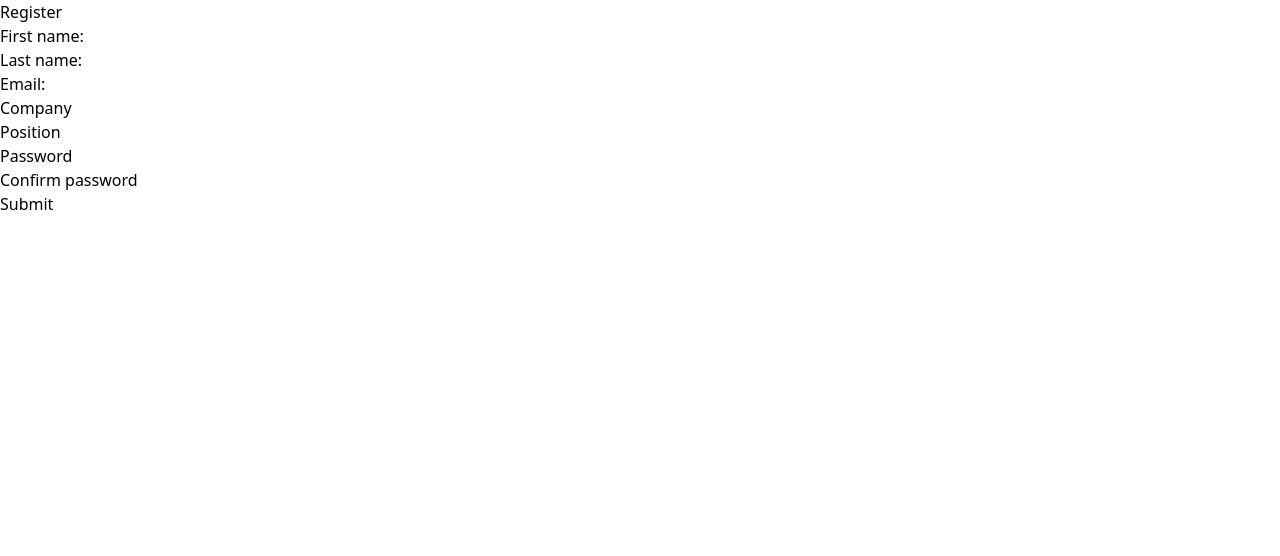
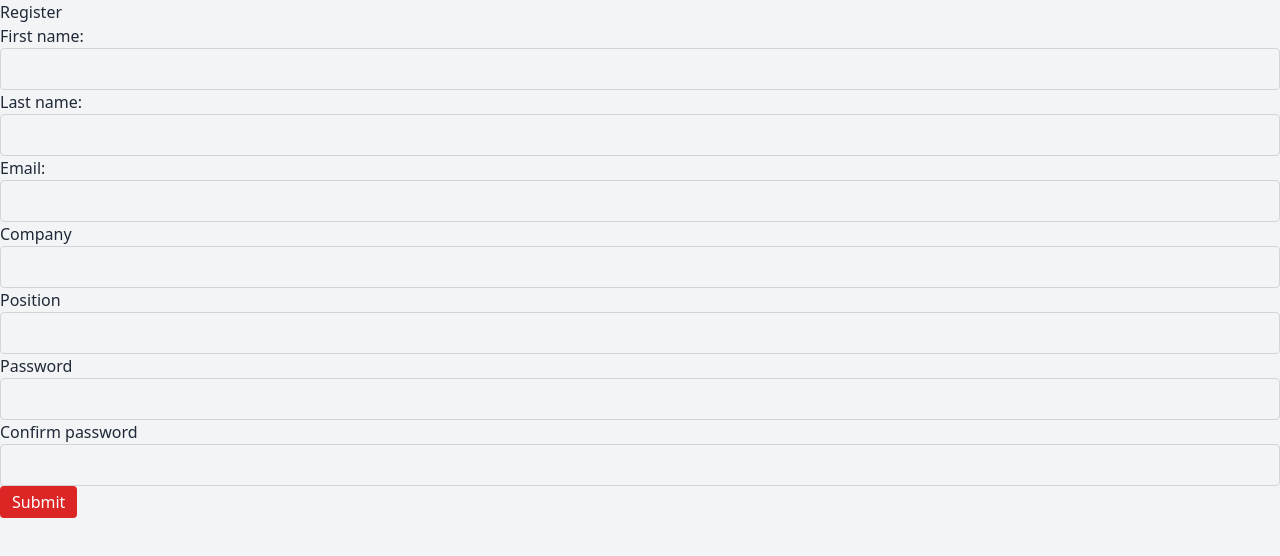
Before and after one commit to lifeanddoodles/issue-tracking, a React (Vite) app in the folder frontend/: page /register in a window 1280 px wide. Shown: the top 556 px of the page. Built offline with nearby package versions, Linux system fonts and the light colour scheme.

Commit message:
Add minor styles to form elements

```diff
--- a/frontend/index.html
+++ b/frontend/index.html
@@ -7,7 +7,10 @@
     <title>Issue Tracking</title>
   </head>
   <body>
-    <div id="root"></div>
+    <div
+      id="root"
+      class="text-neutral-800 dark:text-neutral-300 bg-neutral-100 dark:bg-neutral-950 body-font flex flex-col items-stretch min-h-screen"
+    ></div>
     <script type="module" src="/src/main.tsx"></script>
   </body>
 </html>
--- a/frontend/package.json
+++ b/frontend/package.json
@@ -16,6 +16,7 @@
     "react-router-dom": "^6.15.0"
   },
   "devDependencies": {
+    "@tailwindcss/forms": "^0.5.6",
     "@testing-library/jest-dom": "^6.1.2",
     "@testing-library/react": "^14.0.0",
     "@testing-library/user-event": "^14.4.3",
--- /dev/null
+++ b/frontend/src/components/Button/index.tsx
@@ -0,0 +1,21 @@
+const Button = ({
+  label,
+  onClick,
+  type = "button",
+}: {
+  label: string;
+  onClick?: () => void;
+  type?: "button" | "submit" | "reset";
+}) => {
+  return (
+    <button
+      type={type}
+      onClick={onClick}
+      className="text-white bg-accent hover:bg-accent-dark md:mr-auto inline-flex items-center border-0 py-1 px-3 rounded text-base mt-4 md:mt-0"
+    >
+      {label}
+    </button>
+  );
+};
+
+export default Button;
--- a/frontend/src/components/Comment/index.tsx
+++ b/frontend/src/components/Comment/index.tsx
@@ -10,6 +10,8 @@ import {
   getDeleteCommentOptions,
   getUpdateCommentOptions,
 } from "../../routes";
+import Button from "../Button";
+import Input from "../Input";
 
 interface ICommentProps {
   comment: ICommentPopulatedDocument;
@@ -79,7 +81,8 @@ const Comment = ({ comment }: ICommentProps) => {
         <div className="comment__message">
           {!loading && !toggleEdit && <p>{message}</p>}
           {toggleEdit && (
-            <input
+            <Input
+              id="comment__message--input"
               type="text"
               value={message}
               onChange={(e) => setMessage(e.target.value)}
@@ -87,8 +90,11 @@ const Comment = ({ comment }: ICommentProps) => {
           )}
         </div>
         <footer className="comment__footer comment__footer--actions">
-          <button onClick={() => handleUpdateComment(commentId)}>Edit</button>
-          <button onClick={() => handleDeleteComment(commentId)}>Delete</button>
+          <Button label="Edit" onClick={() => handleUpdateComment(commentId)} />
+          <Button
+            label="Delete"
+            onClick={() => handleDeleteComment(commentId)}
+          />
         </footer>
       </div>
     </li>
--- a/frontend/src/components/Input/index.tsx
+++ b/frontend/src/components/Input/index.tsx
@@ -1,13 +1,16 @@
+import { useState } from "react";
 import useValidation from "../../hooks/useValidation";
 
 interface IBaseInputProps {
   label?: string;
   id: string;
   type?: string;
-  value: string;
-  onChange: (e: React.ChangeEvent<HTMLInputElement>) => void;
-  errors: { [key: string]: string[] } | null;
-  setErrors: React.Dispatch<
+  value?: string;
+  placeholder?: string;
+  onChange?: (e: React.ChangeEvent<HTMLInputElement>) => void;
+  onFocus?: (e: React.FocusEvent<HTMLInputElement>) => void;
+  errors?: { [key: string]: string[] } | null;
+  setErrors?: React.Dispatch<
     React.SetStateAction<{
       [key: string]: string[];
     } | null>
@@ -32,17 +35,20 @@ const Input = ({
   required,
   ...props
 }: IBaseInputProps | IEmailInputProps) => {
+  const [inputValue, setInputValue] = useState(value);
   const { validateInput } = useValidation();
   const handleOnChange = (e: React.ChangeEvent<HTMLInputElement>) => {
-    onChange(e);
+    setInputValue(e.target.value);
+    onChange && onChange(e);
   };
 
   const handleOnBlur = (e: React.ChangeEvent<HTMLInputElement>) => {
     const target = e.target;
-    validateInput({
-      target,
-      setErrors,
-    });
+    if (setErrors)
+      validateInput({
+        target,
+        setErrors,
+      });
   };
 
   const inputHasErrors = errors && errors?.[id]?.length > 0;
@@ -56,11 +62,12 @@ const Input = ({
         name={id}
         onChange={handleOnChange}
         onBlur={handleOnBlur}
-        value={value}
+        value={value || inputValue}
         required={required}
         {...props}
         aria-invalid={inputHasErrors || false}
         aria-errormessage={`${id}-errors`}
+        className="text-neutral-800 dark:text-neutral-100 bg-neutral-100 dark:bg-neutral-800 border-neutral-300 dark:border-neutral-700 w-full rounded border focus:border-indigo-500 focus:ring-2 focus:ring-indigo-900 text-base outline-none py-1 px-3 leading-8 transition-colors duration-200 ease-in-out"
       />
       {inputHasErrors && (
         <ul
--- a/frontend/src/components/TicketMain/index.tsx
+++ b/frontend/src/components/TicketMain/index.tsx
@@ -3,6 +3,8 @@ import {
   ICommentPopulatedDocument,
   ITicketPopulatedDocument,
 } from "../../../../shared/interfaces";
+import Button from "../../components/Button";
+import Input from "../../components/Input";
 import Comment from "../Comment";
 
 interface ITicketMainProps {
@@ -26,12 +28,10 @@ const TicketMain = ({ ticket, comments }: ITicketMainProps) => {
   );
 
   const handleAddComment = () => {
-    console.log("Add Comment");
     setDisplayCommentEditor(false);
   };
 
   const handleCancelComment = () => {
-    console.log("Cancel Comment");
     setDisplayCommentEditor(false);
   };
 
@@ -62,14 +62,16 @@ const TicketMain = ({ ticket, comments }: ITicketMainProps) => {
       </main>
       <aside>
         <h2>Comments</h2>
-        <input
+        <Input
+          id="comment__message--input"
+          type="text"
           placeholder="Add a comment..."
           onFocus={() => setDisplayCommentEditor(true)}
-        ></input>
+        />
         {displayCommentEditor && (
           <>
-            <button onClick={handleAddComment}>Add comment</button>
-            <button onClick={handleCancelComment}>Cancel</button>
+            <Button label="Add comment" onClick={handleAddComment} />
+            <Button label="Cancel" onClick={handleCancelComment} />
           </>
         )}
         {noComments ? (
--- a/frontend/src/pages/Register/index.tsx
+++ b/frontend/src/pages/Register/index.tsx
@@ -1,4 +1,5 @@
 import { useState } from "react";
+import Button from "../../components/Button";
 import Input from "../../components/Input";
 import useValidation from "../../hooks/useValidation";
 
@@ -129,7 +130,7 @@ const Register = () => {
         errors={errors}
         setErrors={setErrors}
       />
-      <button type="submit">Submit</button>
+      <Button label="Submit" type="submit" />
     </form>
   );
 };
--- a/frontend/tailwind.config.js
+++ b/frontend/tailwind.config.js
@@ -1,8 +1,35 @@
 /** @type {import('tailwindcss').Config} */
+import tailwindForms from "@tailwindcss/forms";
+import colors from "tailwindcss/colors";
+
 export default {
   content: ["./index.html", "./src/**/*.{js,ts,jsx,tsx}"],
+  darkMode: "class",
   theme: {
-    extend: {},
+    extend: {
+      colors: {
+        primary: {
+          light: colors.green[600],
+          DEFAULT: colors.green[800],
+          dark: colors.green[900],
+        },
+        accent: {
+          light: colors.red[400],
+          DEFAULT: colors.red[600],
+          dark: colors.red[800],
+        },
+        neutral: {
+          50: colors.gray[50],
+          100: colors.gray[100],
+          200: colors.gray[200],
+          300: colors.gray[300],
+          700: colors.gray[700],
+          800: colors.gray[800],
+          900: colors.gray[900],
+          950: colors.gray[950],
+        },
+      },
+    },
   },
-  plugins: [],
+  plugins: [tailwindForms()],
 };
```
Also changed, not shown: 1 other file (tests, documents, lock files or other folders).
